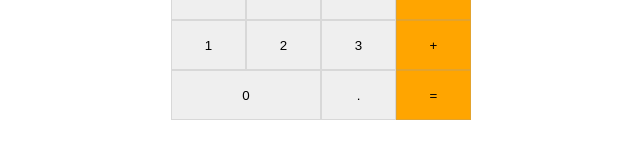
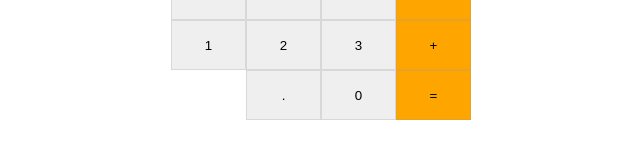
Before and after one commit to gabrielyea/math-magicians, a React (Create React App) app: page / in a window 1280 px wide. Shown: the part 280-438 px from the top of the page, without its empty margins (319-959 px from the left). Built offline with nearby package versions, Linux system fonts and the light colour scheme; the HTML template or start-up script is replaced by a standard one.

Commit message:
Refactor button naming and styling

```diff
--- a/src/components/buttons/CalculatorBtn.js
+++ b/src/components/buttons/CalculatorBtn.js
@@ -1,11 +1,16 @@
+/* eslint-disable react/prop-types */
 import PropTypes from 'prop-types';
 import React from 'react';
+import styles from './buttonStyle.module.scss';
 
 const CalculatorButton = (props) => {
-  const { number, clickHandler } = props;
+  const {
+    number, clickHandler, name,
+  } = props;
+
   return (
     <button
-      className={`btn-${number}`}
+      className={styles[name]}
       onClick={clickHandler}
       type="button"
       value={number}
@@ -17,6 +22,7 @@ const CalculatorButton = (props) => {
 
 CalculatorButton.propTypes = {
   number: PropTypes.string.isRequired,
+  name: PropTypes.string.isRequired,
   clickHandler: PropTypes.func.isRequired,
 };
 
--- /dev/null
+++ b/src/components/buttons/buttonStyle.module.scss
@@ -0,0 +1,4 @@
+.btn-0 {
+  grid-area: zero;
+  grid-row: 4;
+}
```
